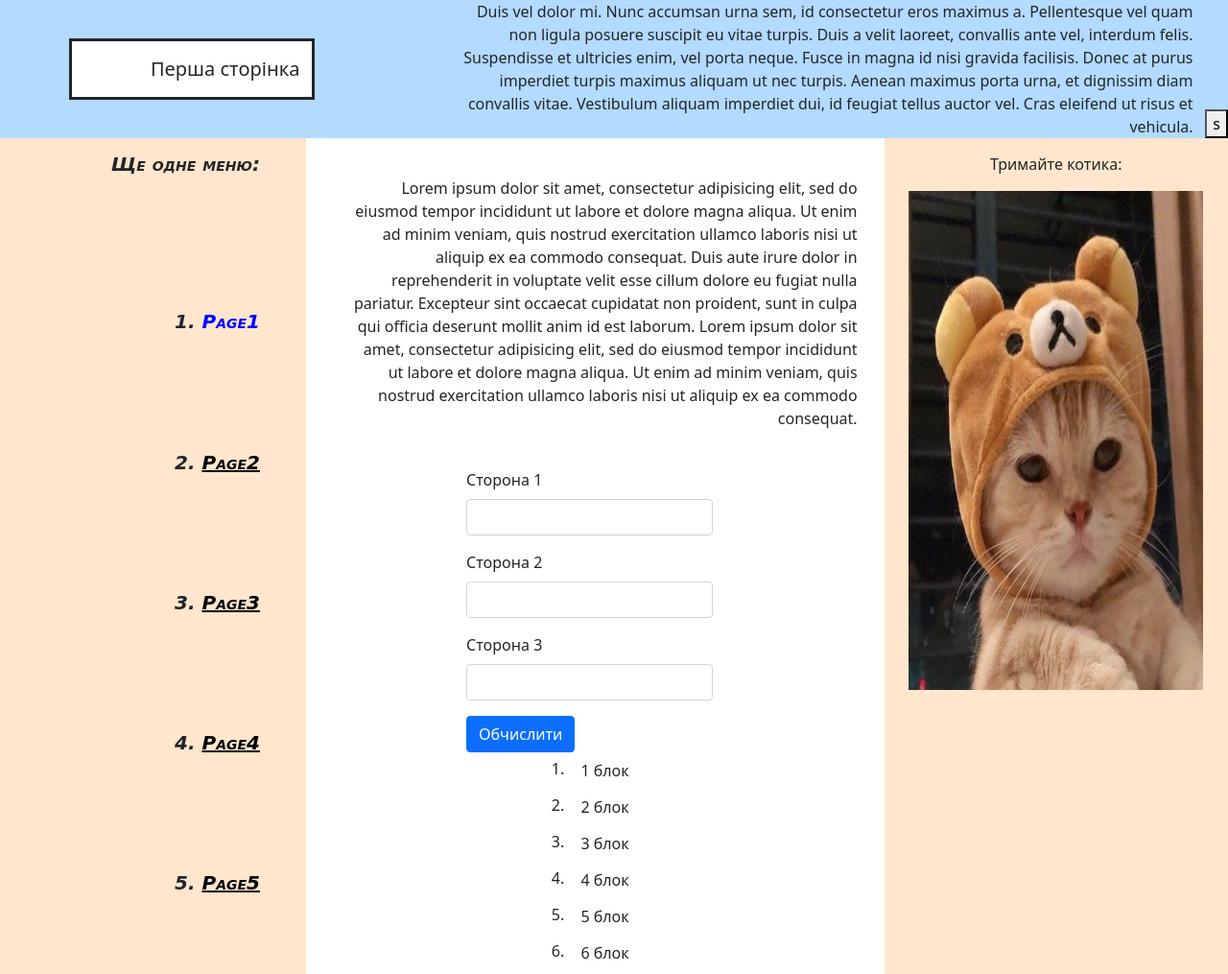
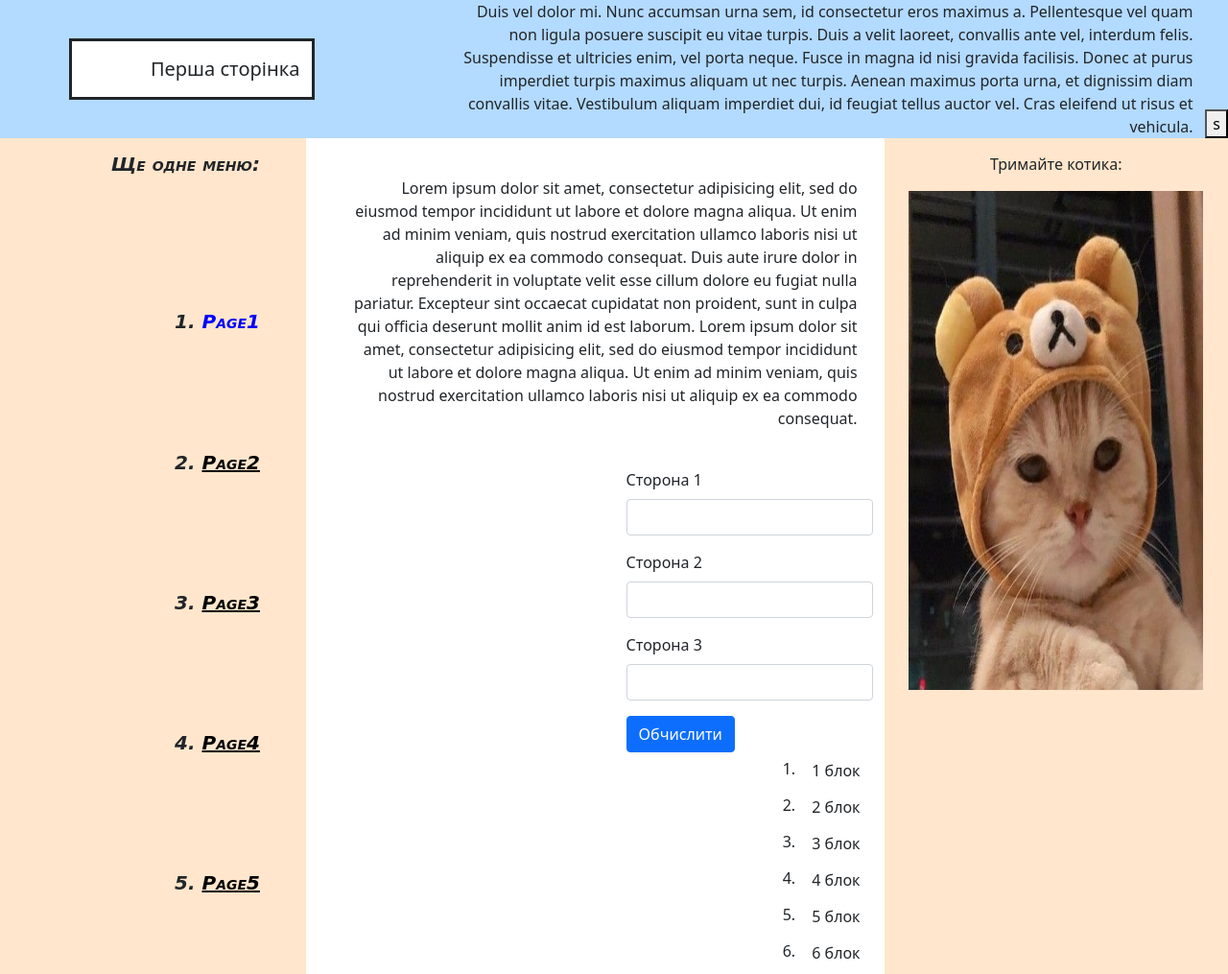
Before and after one commit to CherpakAndrii/Web_Labs, a website with bundled scripts: page index.html in a window 1280 px wide. Shown: the top 1015 px of the page at 96% size. Built offline with nearby package versions, Linux system fonts and the light colour scheme.

Commit message:
article align fixed

```diff
--- a/Lab1/style.css
+++ b/Lab1/style.css
@@ -118,8 +118,8 @@ article {
   display: flex;
   flex: 7;
   flex-direction: column;
-  align-items: center;
-  justify-content: flex-end;
+  align-items: end;
+  justify-content: center;
   padding-right: 2%;
 }
 nav {
```
